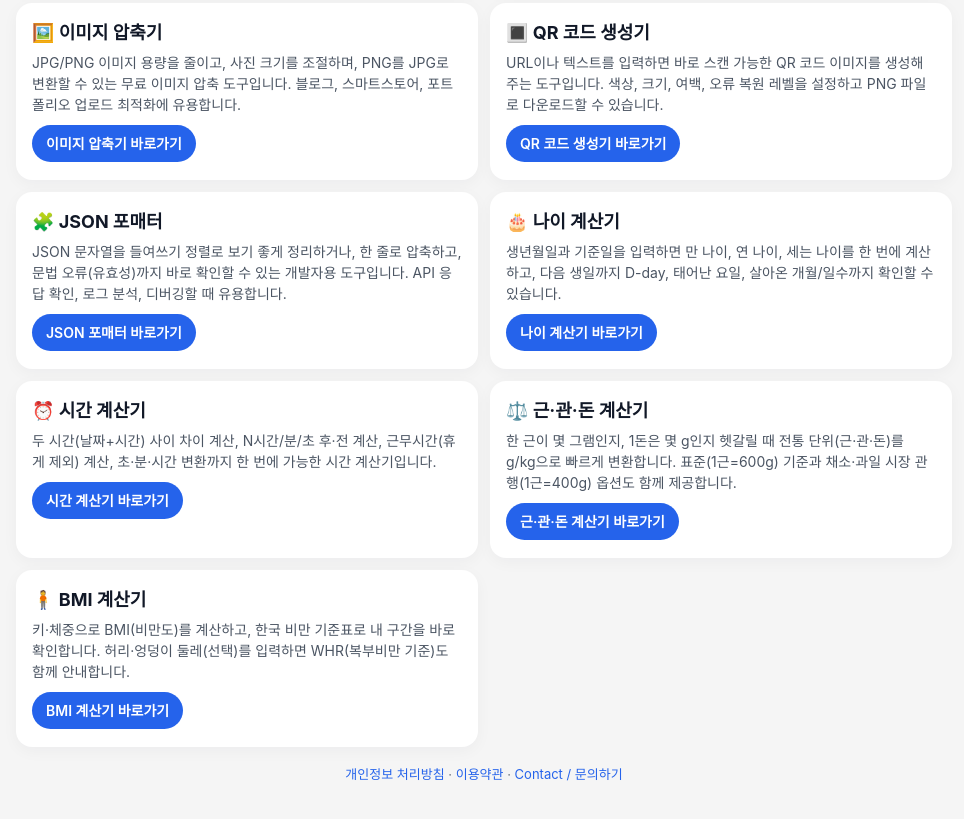
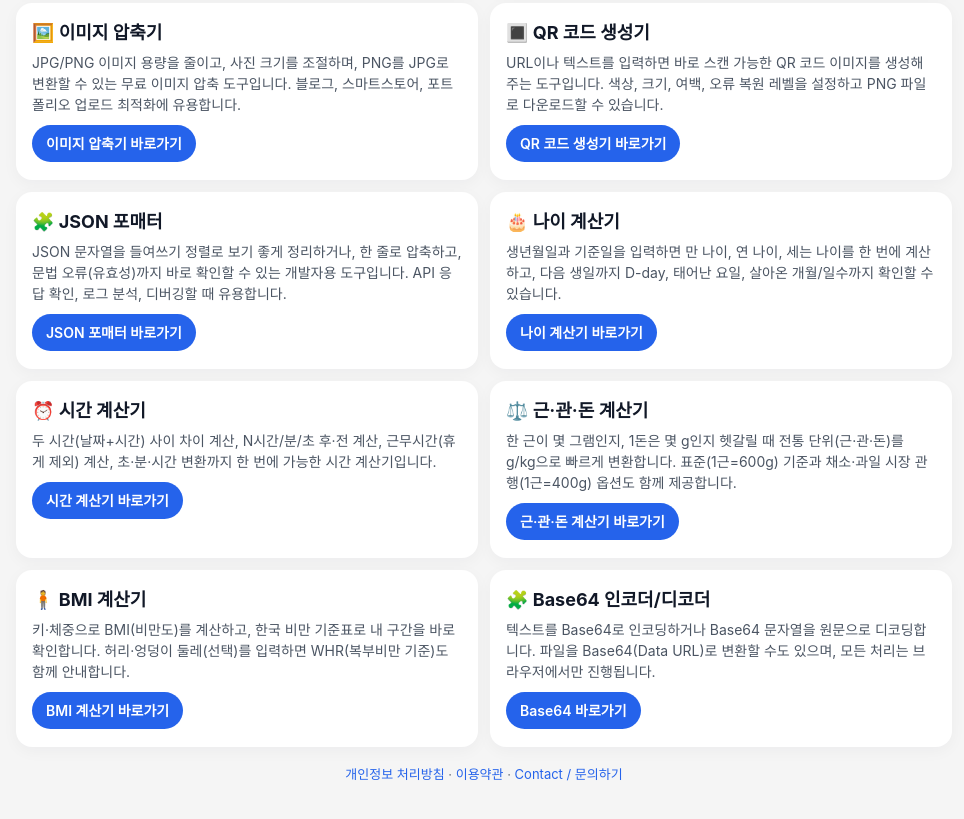
Before and after one commit to jsc5023/toolify, a plain HTML site: page index.html in a window 1280 px wide. Shown: the part 577-1396 px from the top of the page, without its empty margins (156-1120 px from the left). Drawn offline with Linux system fonts and the light colour scheme; no server answers.

Commit message:
[feat] Base64 인코더/디코더 추가

```diff
--- a/index.html
+++ b/index.html
@@ -68,6 +68,10 @@
                 <li>
                     <a href="tools/body-checker/">BMI 계산기</a>
                 </li>
+                <li>
+                    <a href="tools/base64/">Base64 인코더/디코더</a>
+                </li>
+
                 <!-- 앞으로 다른 툴 생기면 여기 li 추가 -->
 
             </ul>
@@ -208,6 +212,18 @@
                 </a>
             </article>
 
+            <!-- Base64 인코더/디코더 카드 -->
+            <article class="tool-item">
+                <h2>🧩 Base64 인코더/디코더</h2>
+                <p>
+                    텍스트를 Base64로 인코딩하거나 Base64 문자열을 원문으로 디코딩합니다.
+                    파일을 Base64(Data URL)로 변환할 수도 있으며, 모든 처리는 브라우저에서만 진행됩니다.
+                </p>
+                <a class="tool-button" href="tools/base64/">
+                    Base64 바로가기
+                </a>
+            </article>
+
             <!-- 카드 추가 -->
         </section>
     </main>
```
Also changed, not shown: sitemap.xml (+8 -1 lines).
